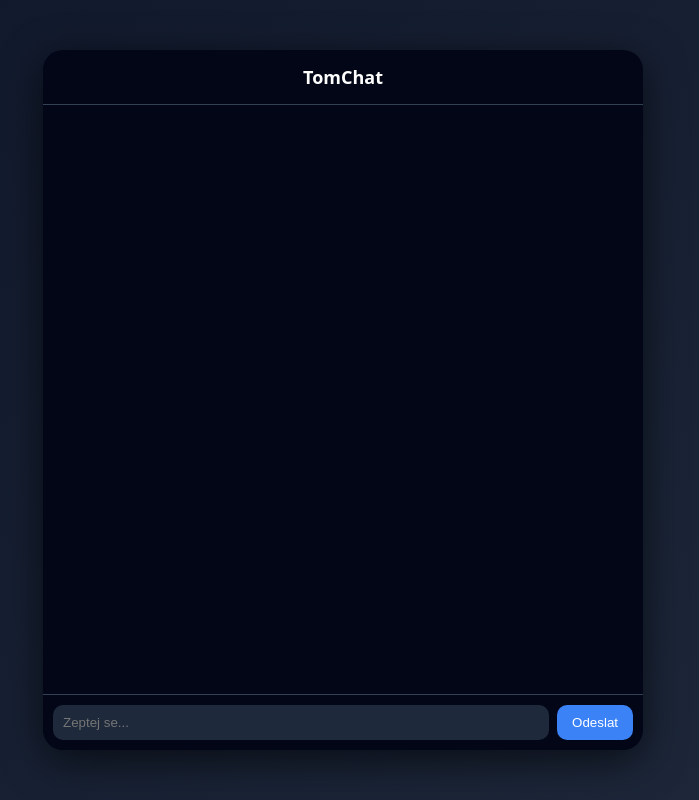
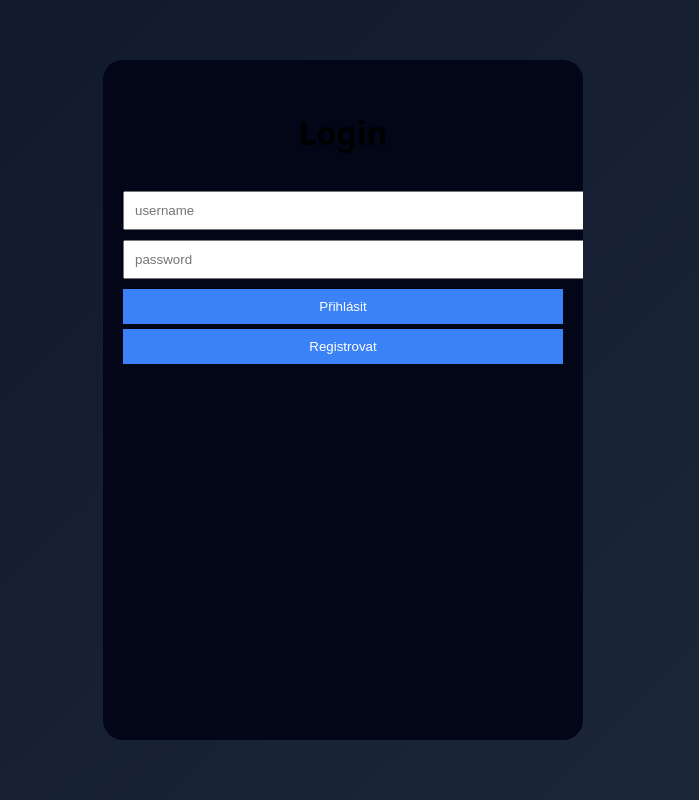
Before and after one commit to tomassdd/moje-sluzba, a website: page index.html in a window 1280 px wide. Shown: the whole page, without its empty margins (297-996 px from the left). Drawn offline with Linux system fonts and the light colour scheme.

Commit message:
Update index.html

```diff
--- a/index.html
+++ b/index.html
@@ -2,12 +2,12 @@
 <html lang="cs">
 <head>
 <meta charset="UTF-8">
-<title>TomChat</title>
+<title>AI Chat</title>
 
 <style>
   body {
     margin: 0;
-    font-family: system-ui, Arial;
+    font-family: system-ui;
     background: linear-gradient(135deg, #0f172a, #1e293b);
     height: 100vh;
     display: flex;
@@ -16,83 +16,54 @@
   }
 
   .container {
-    width: 600px;
-    height: 700px;
+    width: 480px;
+    height: 680px;
     background: #020617;
     border-radius: 20px;
     display: flex;
     flex-direction: column;
-    box-shadow: 0 10px 40px rgba(0,0,0,0.6);
     overflow: hidden;
   }
 
   h1 {
-    margin: 0;
-    padding: 15px;
-    font-size: 18px;
     text-align: center;
-    background: #0f12a;
-    color: #ffff;
-    border-bottom: 1px solid #334155;
+    padding: 10px;
   }
 
   #chat {
     flex: 1;
-    display: flex;
-    flex-direction: column;
     padding: 10px;
     overflow-y: auto;
-    gap: 10px;
+    display: none;
   }
 
   .msg {
-    padding: 10px 14px;
-    border-radius: 16px;
-    max-width: 75%;
-    line-height: 1.4;
-    box-shadow: 0 3px 8px rgba(0,0,0,0.3);
+    padding: 10px;
+    margin: 5px;
+    border-radius: 12px;
+    max-width: 70%;
   }
 
-  .user {
-    background: #3b82f6;
-    align-self: flex-end;
-    border-bottom-right-radius: 5px;
-  }
+  .user { background: #3b82f6; align-self: flex-end; }
+  .ai { background: #22c55e; align-self: flex-start; }
 
-  .ai {
-    background: #22c55e;
-    align-self: flex-start;
-    border-bottom-left-radius: 5px;
-  }
-
-  #input-area {
-    display: flex;
-    padding: 10px;
-    border-top: 1px solid #334155;
+  #login {
+    padding: 20px;
   }
 
   input {
-    flex: 1;
+    width: 100%;
+    margin: 5px 0;
     padding: 10px;
-    border-radius: 10px;
-    border: none;
-    outline: none;
-    background: #1e293b;
-    color: white;
   }
 
   button {
-    margin-left: 8px;
-    padding: 10px 15px;
-    border: none;
-    border-radius: 10px;
+    width: 100%;
+    margin-top: 5px;
+    padding: 10px;
     background: #3b82f6;
     color: white;
-    cursor: pointer;
-  }
-
-  button:hover {
-    background: #2563eb;
+    border: none;
   }
 </style>
 </head>
@@ -101,11 +72,17 @@
 
 <div class="container">
 
-  <h1>TomChat</h1>
+  <div id="login">
+    <h1>Login</h1>
+    <input id="username" placeholder="username">
+    <input id="password" type="password" placeholder="password">
+    <button onclick="login()">Přihlásit</button>
+    <button onclick="register()">Registrovat</button>
+  </div>
 
   <div id="chat"></div>
 
-  <div id="input-area">
+  <div id="input" style="display:none; padding:10px;">
     <input id="prompt" placeholder="Zeptej se...">
     <button onclick="poslat()">Odeslat</button>
   </div>
@@ -115,50 +92,59 @@
 <script>
 const chat = document.getElementById("chat");
 
-function pridejZpravu(text, typ) {
+function msg(text, type) {
   const div = document.createElement("div");
-  div.className = "msg " + typ;
+  div.className = "msg " + type;
   div.innerText = text;
   chat.appendChild(div);
   chat.scrollTop = chat.scrollHeight;
 }
 
-async function poslat() {
-  const input = document.getElementById("prompt");
-  const text = input.value.trim();
+async function login() {
+  const username = usernameEl.value;
+  const password = passwordEl.value;
 
-  if (!text) return;
+  const res = await fetch("/login", {
+    method: "POST",
+    headers: {"Content-Type":"application/json"},
+    body: JSON.stringify({username,password})
+  });
 
-  pridejZpravu(text, "user");
-  input.value = "";
-
-  const loading = document.createElement("div");
-  loading.className = "msg ai";
-  loading.innerText = "⏳ Přemýšlím...";
-  chat.appendChild(loading);
-
-  try {
-    const res = await fetch("/ai", {
-      method: "POST",
-      headers: {
-        "Content-Type": "application/json"
-      },
-      body: JSON.stringify({ prompt: text })
-    });
-
-    const data = await res.json();
-    loading.remove();
-    pridejZpravu(data.odpoved || data.error, "ai");
-
-  } catch {
-    loading.remove();
-    pridejZpravu("❌ Chyba", "ai");
+  if (res.ok) {
+    loginDiv.style.display="none";
+    chat.style.display="block";
+    inputDiv.style.display="block";
+  } else {
+    alert("Chyba");
   }
 }
 
-document.getElementById("prompt").addEventListener("keypress", function(e) {
-  if (e.key === "Enter") poslat();
-});
+async function register() {
+  const username = usernameEl.value;
+  const password = passwordEl.value;
+
+  await fetch("/register", {
+    method:"POST",
+    headers:{"Content-Type":"application/json"},
+    body: JSON.stringify({username,password})
+  });
+
+  alert("Registrováno");
+}
+
+async function poslat() {
+  const text = promptEl.value;
+  msg(text,"user");
+
+  const res = await fetch("/ai", {
+    method:"POST",
+    headers:{"Content-Type":"application/json"},
+    body: JSON.stringify({prompt:text})
+  });
+
+  const data = await res.json();
+  msg(data.odpoved || data.error,"ai");
+}
 </script>
 
 </body>
```
